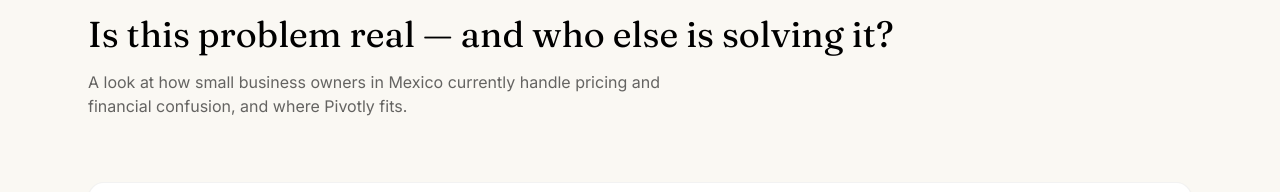
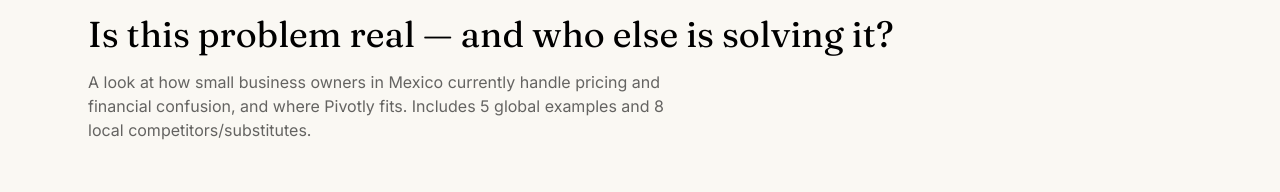
Before and after one commit to guerrerofernanda751-gc/pivotly, a Next.js app: page /research in a window 1280 px wide. Shown: the part 157-349 px from the top of the page. Built offline with nearby package versions, Linux system fonts and the light colour scheme; no server answers; the database is empty.

Commit message:
Update page.js

```diff
--- a/app/research/page.js
+++ b/app/research/page.js
@@ -51,6 +51,7 @@
         <p className="mt-4 max-w-xl text-black/60">
           A look at how small business owners in Mexico currently handle
           pricing and financial confusion, and where Pivotly fits.
+          Includes 5 global examples and 8 local competitors/substitutes.
         </p>
       </section>
 
```
